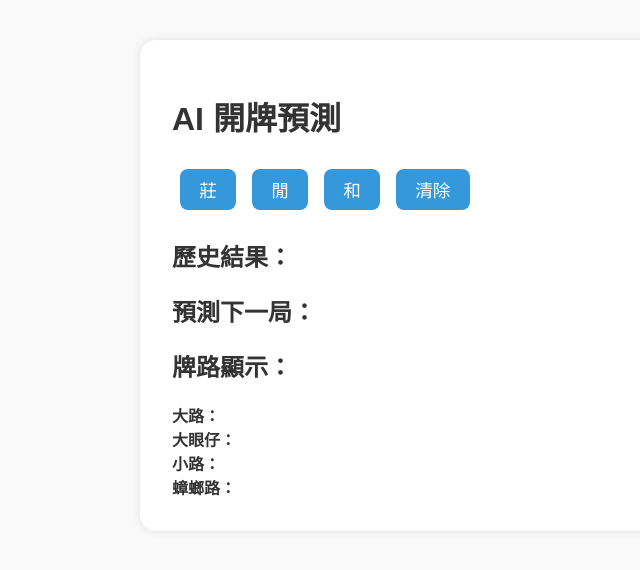
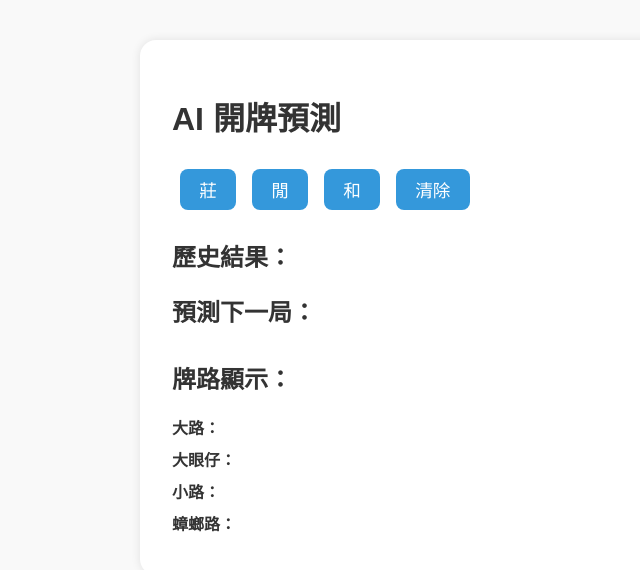
Before and after one commit to fenggou55688/ai-open-card, a React (Vite) app: page / in a window 1280 px wide. Shown: the top 570 px of the page, without its empty margins (168-808 px from the left). Built offline with nearby package versions, Linux system fonts and the light colour scheme.

Commit message:
Update index.css

```diff
--- a/src/index.css
+++ b/src/index.css
@@ -1,4 +1,3 @@
-
 body {
   font-family: sans-serif;
   background: #f9f9f9;
@@ -29,3 +28,11 @@ body {
 .buttons button:hover {
   background-color: #2980b9;
 }
+
+.roadmap {
+  margin-top: 2rem;
+}
+
+.roadmap div {
+  margin: 0.5rem 0;
+}
```
